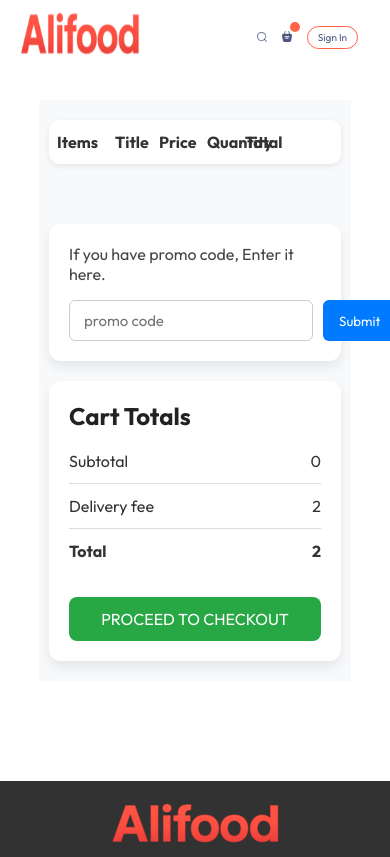
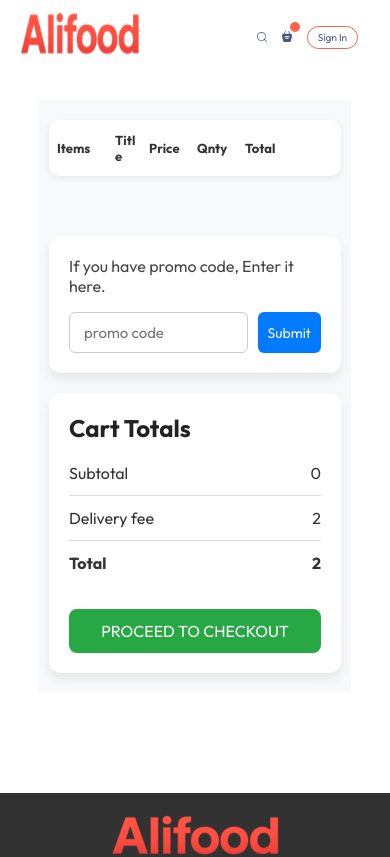
Before and after one commit to Rubel2589/Food-Delivery-Website-MERN-Stack, a React (Vite) app in the folder frontend/: page /cart in a window 390 px wide. Shown: the top 857 px of the page. Built offline with nearby package versions, Linux system fonts and the light colour scheme.

Commit message:
Mobile view modified

```diff
--- a/frontend/src/pages/Cart/Cart.css
+++ b/frontend/src/pages/Cart/Cart.css
@@ -169,11 +169,17 @@
 
   .cart-items-title,
   .cart-items-item {
-    grid-template-columns: 50px auto 40px 30px 30px 50px;
+    grid-template-columns: 50px 1fr 40px 40px 40px 40px;
     column-gap: 8px;
     padding: 12px 8px;
+    font-size: 14px;
+    word-break: break-word;
   }
 
+  .cart-items-title {
+    font-size: 13px;
+    text-align: left;
+  }
 
   .cart-items-item img {
     width: 45px;
@@ -181,10 +187,16 @@
   }
 
   .cart-items-item button {
-    padding: 6px 12px;
-    font-size: 13px;
-    margin-left: -5px;
+    padding: 6px 8px;
+    font-size: 12px;
+    margin-left: -2px;
     justify-self: start;
+  }
+
+  .cart-items-item div:nth-child(2) {
+    font-size: 14px;
+    font-weight: 600;
+    line-height: 1.2;
   }
 
   .cart-bottom {
@@ -198,4 +210,22 @@
     max-width: none;
     padding: 20px;
   }
+  .cart-promocode form {
+  display: flex;
+  flex-direction: column;
+  gap: 10px;
+  /* justify-content: space-around; */
 }
+
+.cart-promocode input {
+  width: 100%;
+  max-width: none;
+}
+
+.cart-promocode button {
+  /* width: 20%; */
+  padding: 10px;
+  font-size: 14px;
+}
+
+}
--- a/frontend/src/pages/Cart/Cart.jsx
+++ b/frontend/src/pages/Cart/Cart.jsx
@@ -13,7 +13,7 @@
           <p>Items</p>
           <p>Title</p>
           <p>Price</p>
-          <p>Quantity</p>
+          <p>Qnty</p>
           <p>Total</p>
           {/* <p>Remove</p> */}
         </div>
```
